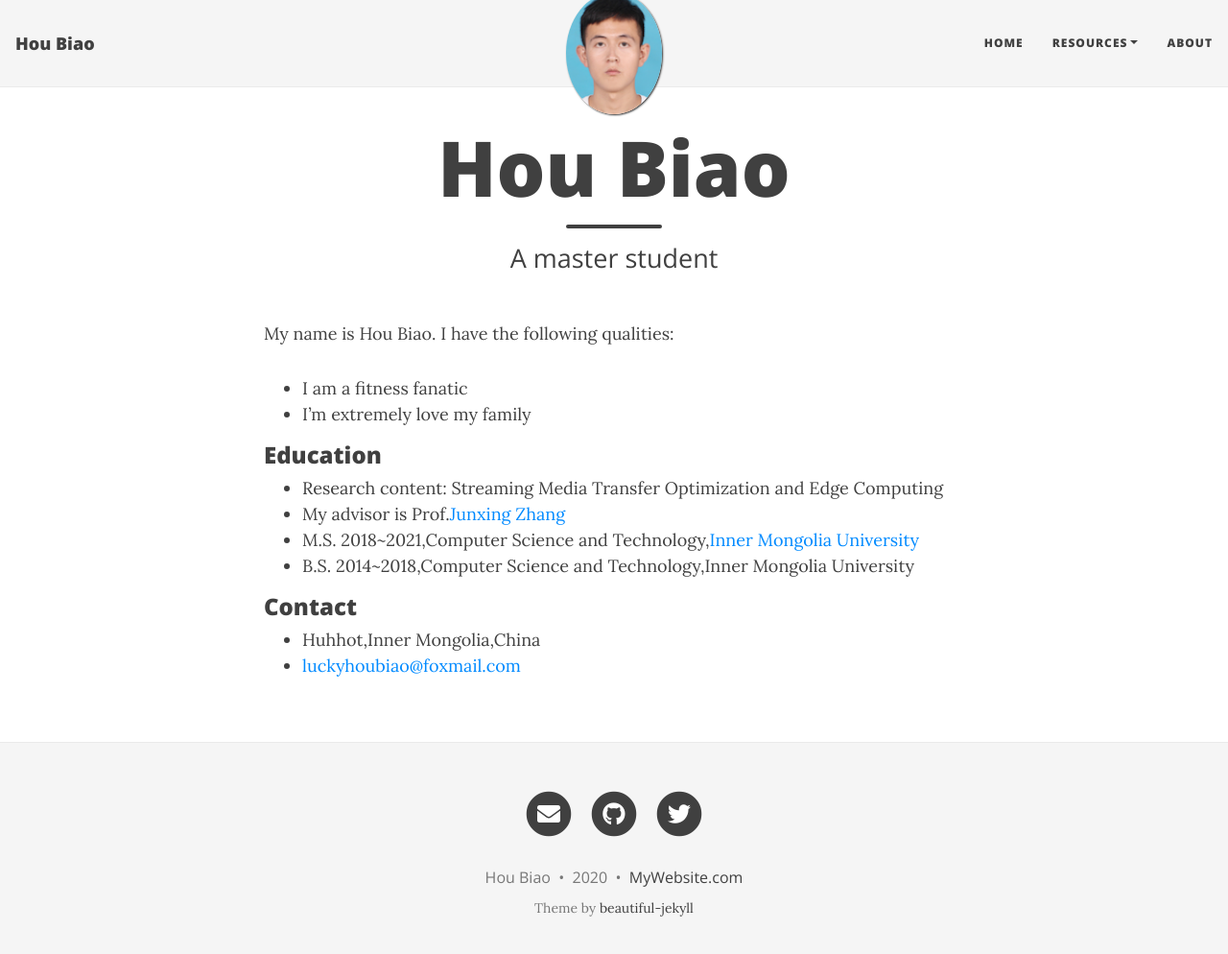
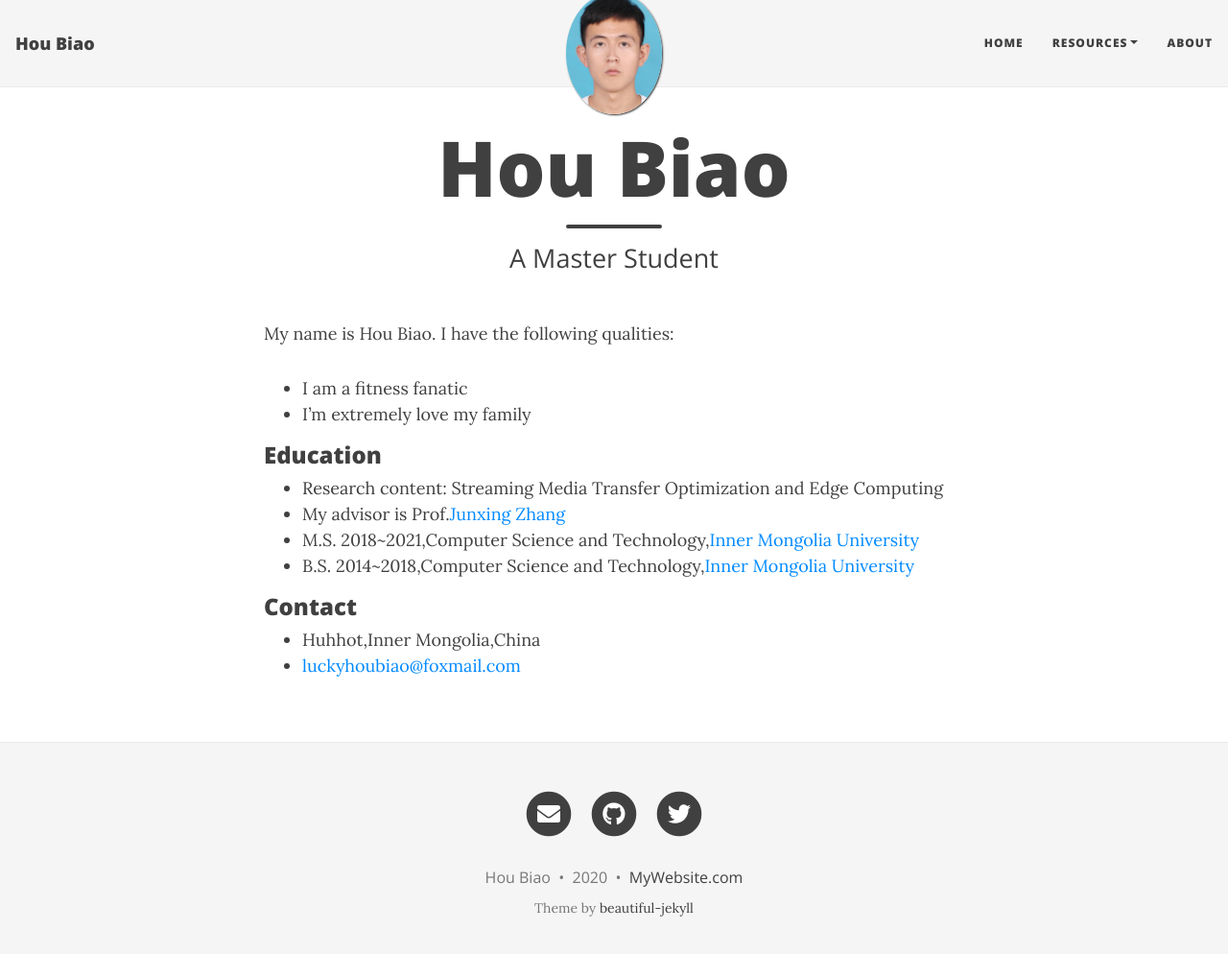
Before and after one commit to hulanwin/hulanwin.github.io, a Jekyll site: the page built from aboutme.md, in a window 1280 px wide and 1007 px high. Shown: the top 994 px of the window at 96% size. Built offline with Jekyll 4.4.1, drawn with Linux system fonts in a browser that asks for light colours; nearby versions of some CDN libraries; part of the change alters nothing that is shown.

```diff
--- a/aboutme.md
+++ b/aboutme.md
@@ -1,7 +1,7 @@
 ---
 layout: page
 title: Hou Biao
-subtitle: A master student
+subtitle: A Master Student
 ---
 
 My name is Hou Biao. I have the following qualities:
@@ -14,9 +14,9 @@ My name is Hou Biao. I have the following qualities:
 - Research content: Streaming Media Transfer Optimization and Edge Computing
 - My advisor is Prof.[Junxing Zhang](https://ccs.imu.edu.cn/info/1152/2828.htm)
 - M.S. 2018~2021,Computer Science and Technology,[Inner Mongolia University](https://www.imu.edu.cn/)
-- B.S. 2014~2018,Computer Science and Technology,Inner Mongolia University
+- B.S. 2014~2018,Computer Science and Technology,[Inner Mongolia University](https://www.imu.edu.cn/)
 
 ### Contact
 
 - Huhhot,Inner Mongolia,China
-- [luckyhoubiao@foxmail.com](luckyhoubiao@foxmail.com)
+- [luckyhoubiao@foxmail.com](mailto:luckyhoubiao@foxmail.com)
```
